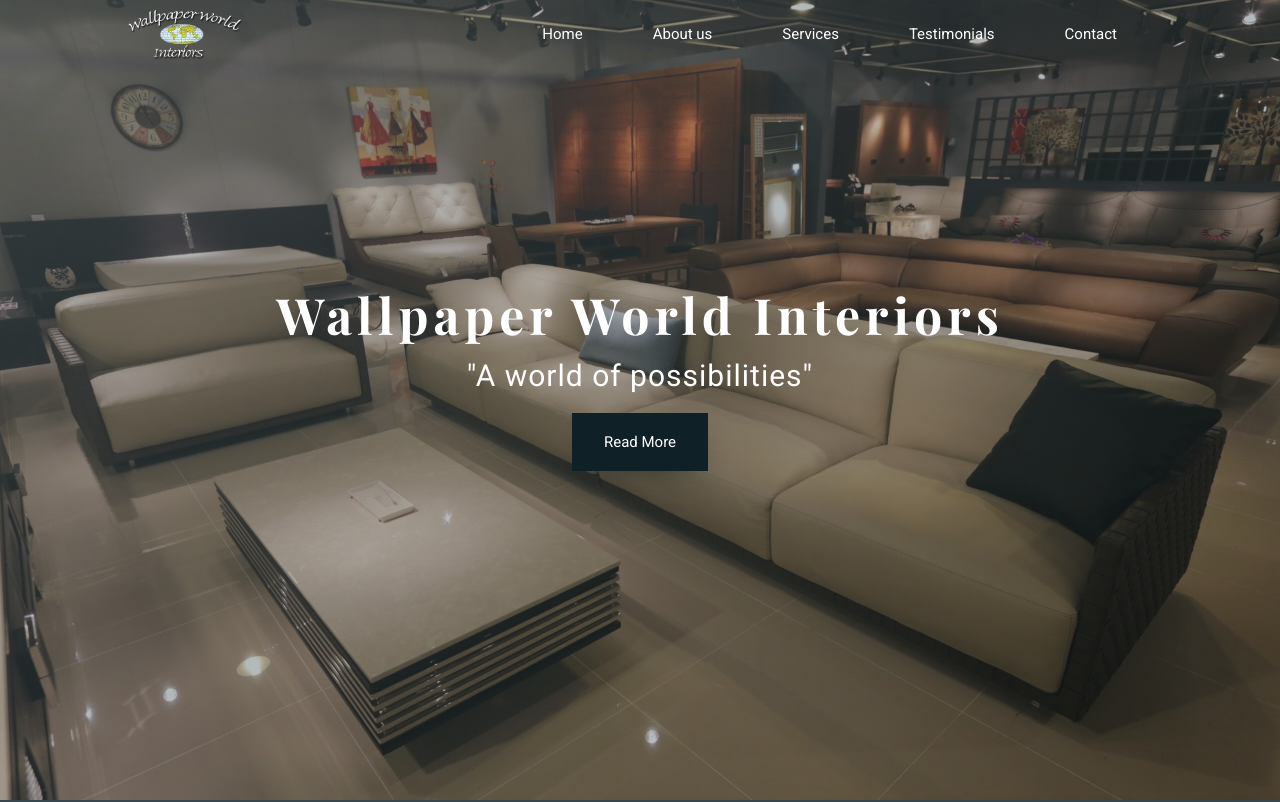
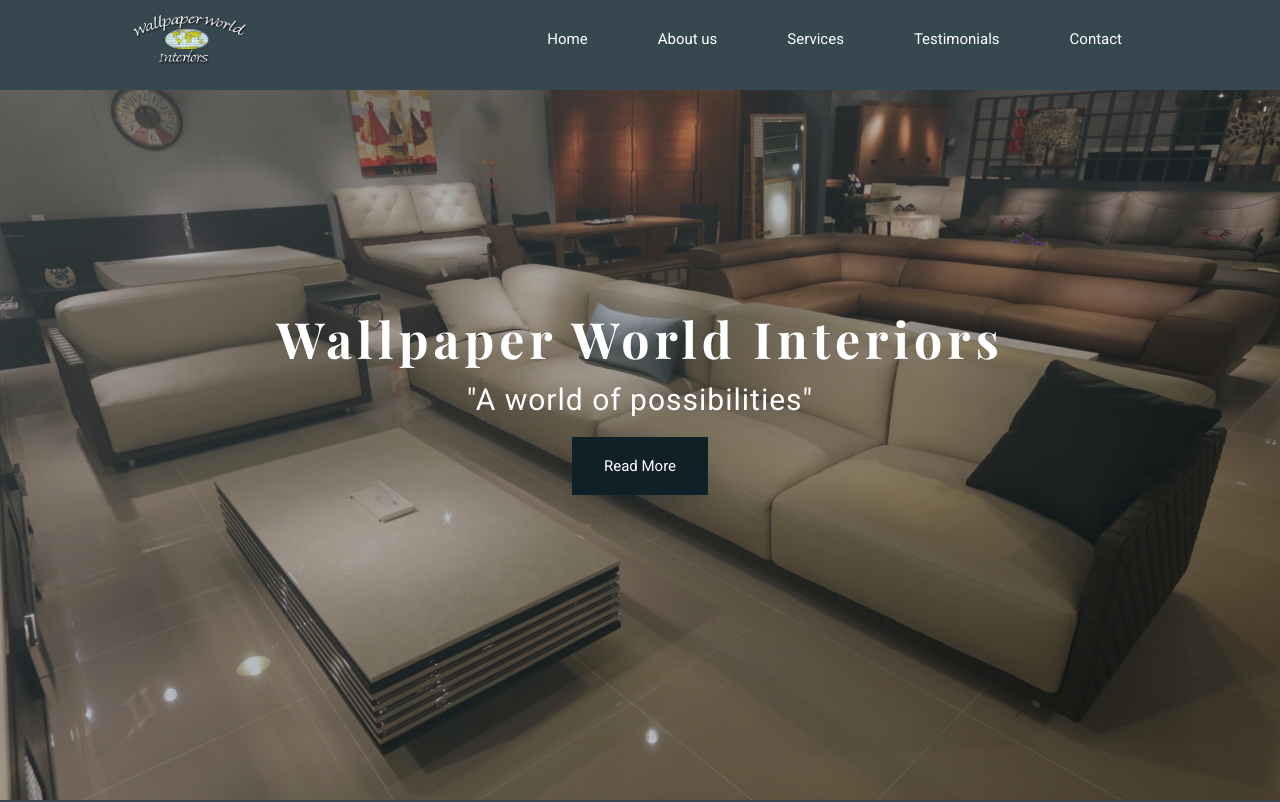
Before and after one commit to anmeth191/wallpaper-world-interiors, a website: page index.html in a window 1280 px wide. Shown: the top 802 px of the page. Drawn offline with nearby package versions, Linux system fonts and the light colour scheme.

Commit message:
fixing more elements the navbar the height instead background

```diff
--- a/index.js
+++ b/index.js
@@ -60,12 +60,12 @@
 window.onscroll = function(){
 
     if(this.pageYOffset > 10 ){
-        header.style.backgroundColor="#37474f";
+        header.style.height="6rem";
         header.style.zIndex="200";
 
     }
     else {
-        header.style.backgroundColor="transparent";
+        header.style.height="8rem";
     }
 
 
--- a/parallax.js
+++ b/parallax.js
@@ -9,9 +9,6 @@
 
 
 function parallaxEffect(e){
-
 let scrollEvent = window.pageYOffset;
-
 showcase.style.top = Math.round(scrollEvent/2)+'px';
-showcase__content.style.top = 376-(scrollEvent * 0.1)+'px';
 }
--- a/sass/components/_components.scss
+++ b/sass/components/_components.scss
@@ -24,12 +24,13 @@
 
 
     &__header{
-        background:transparent;
+        background:$color-primary;
         margin:0 auto;
         left:0;
+        padding:0.5rem;
         position:fixed;
         top:0;
-        transition: background 0.2s ease-in;
+        transition: height 0.2s ease-in;
         width:100%;
 
 
```
Also changed, not shown: css/style.css.
